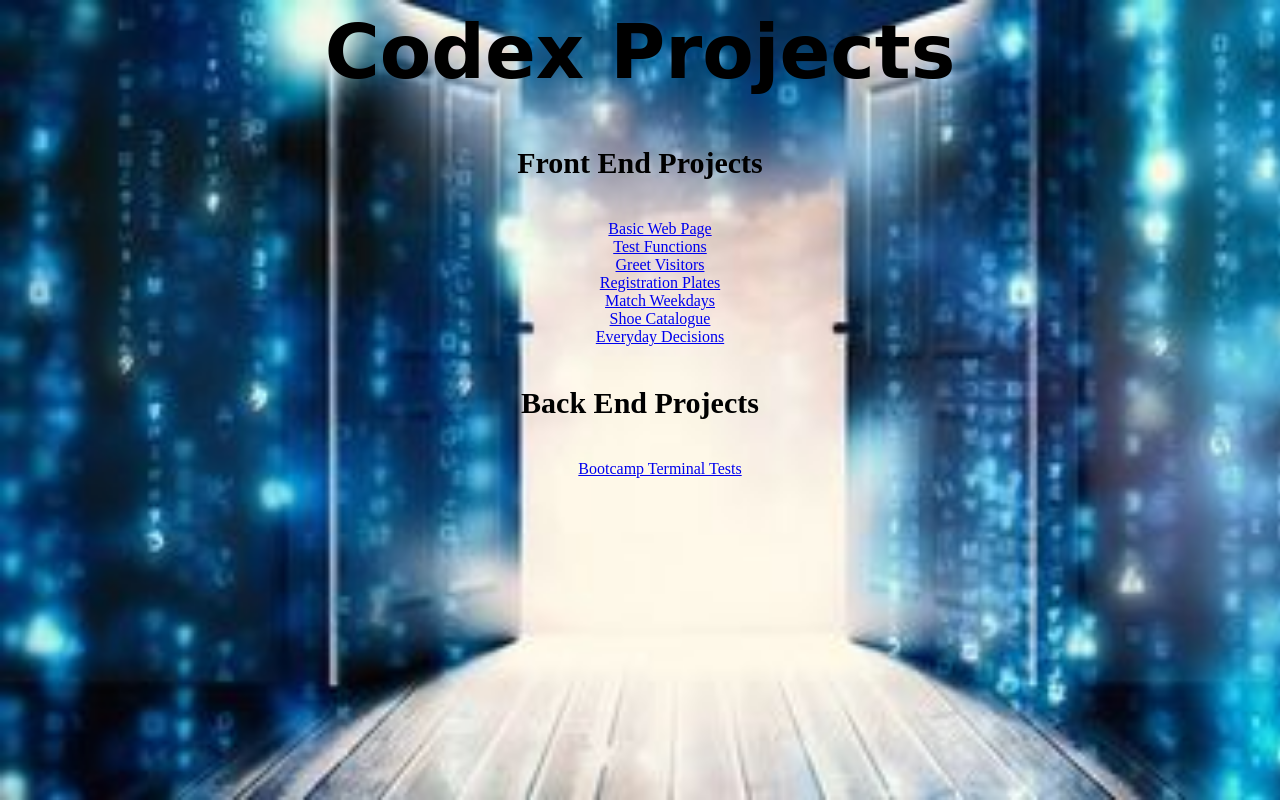
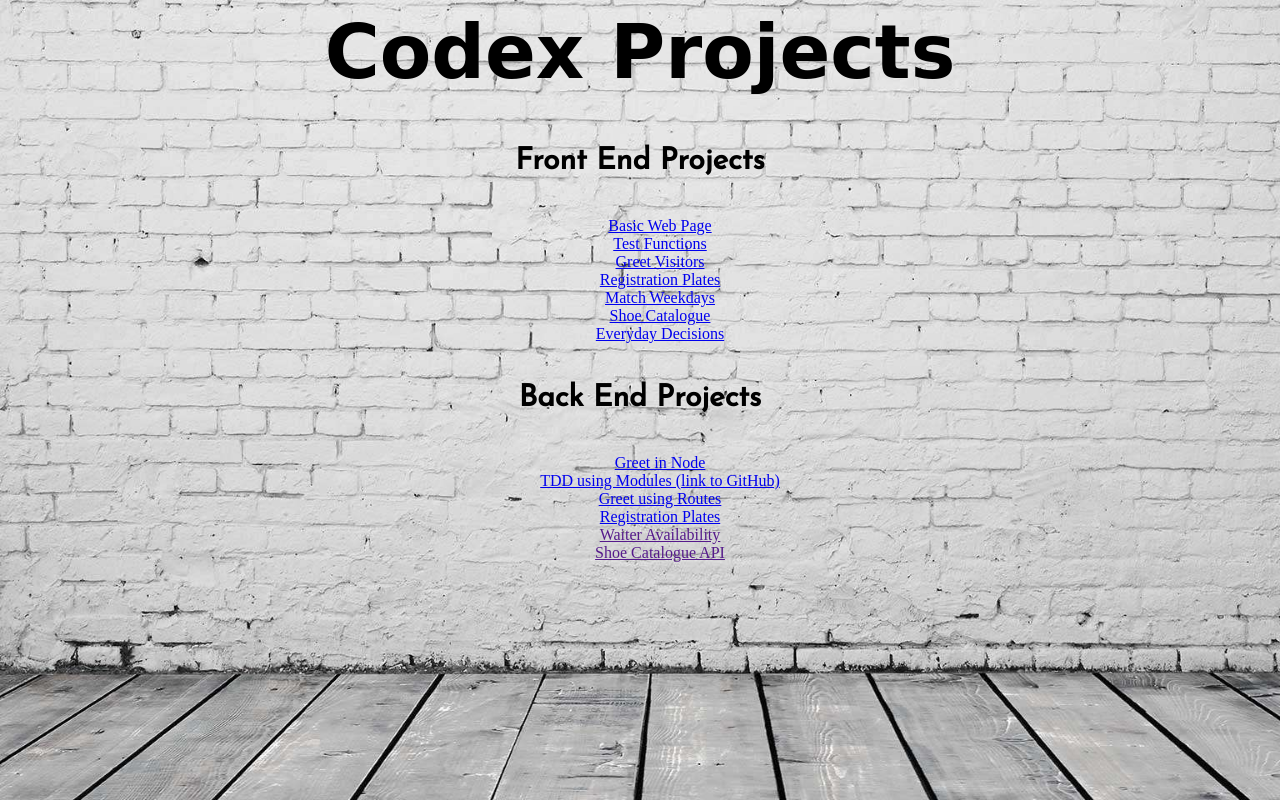
Before and after one commit to viwesomagaca/My_Profile, a plain HTML site: page index.html in a window 1280 px wide. Drawn offline with Linux system fonts and the light colour scheme; a web font is replaced by a local one.

Commit message:
updates reg nber webApp

```diff
--- a/index.html
+++ b/index.html
@@ -4,9 +4,7 @@
 	<link href="https://fonts.googleapis.com/css?family=Ravi+Prakash|Josefin+Sans" rel="stylesheet">
 
 	</head>
-	<style>
 
-	</style>
 <body align="center">
 
 	<h1>Codex Projects</h1>
@@ -25,7 +23,12 @@
 
 	<h4 id="frontEnd"> Back End Projects</h4>
 	<ul align="center">
-		<li> <a href="https://viwesomagaca.github.io/bootcamp_terminal_tests/">Bootcamp Terminal Tests</a></li>
+		<li> <a href="https://github.com/viwesomagaca/express_app">Greet in Node</a></li>
+		<li> <a href="https://viwesomagaca.github.io/bootcamp_terminal_tests/">TDD using Modules (link to GitHub)</a></li>
+				<li> <a href="https://polar-harbor-45886.herokuapp.com/greetings/add">Greet using Routes</a></li>
+					<li> <a href="https://whispering-plains-24035.herokuapp.com/registrationNumbers/">Registration Plates</a></li>
+						<li> <a href="">Waiter Availability</a></li>
+							<li> <a href="">Shoe Catalogue API</a></li>
 
 	</ul>
 
--- a/profile.css
+++ b/profile.css
@@ -4,7 +4,7 @@ font-size: 75px;
 }
 
 	body {
-    background-image: url("cloud_blog_post.jpg");
+    background-image: url("bg1.jpg");
     background-repeat: no-repeat;
 	background-size: cover;
     background-color: #cccccc;
@@ -13,7 +13,7 @@ font-size: 75px;
 
 h4{
 	font-size: 30px;
-	font font-family: "Josefin Sans", cursive;
+	font-family: "Josefin Sans", cursive;
 }
 
 li{
```
Also changed, not shown: GProxpt.jpg (added), bg1.jpg (added).
